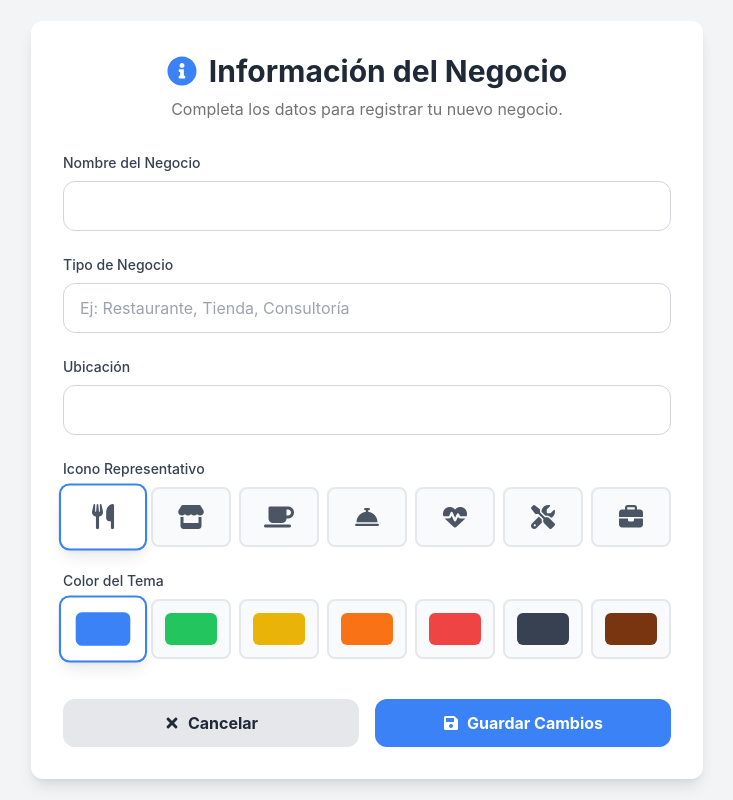
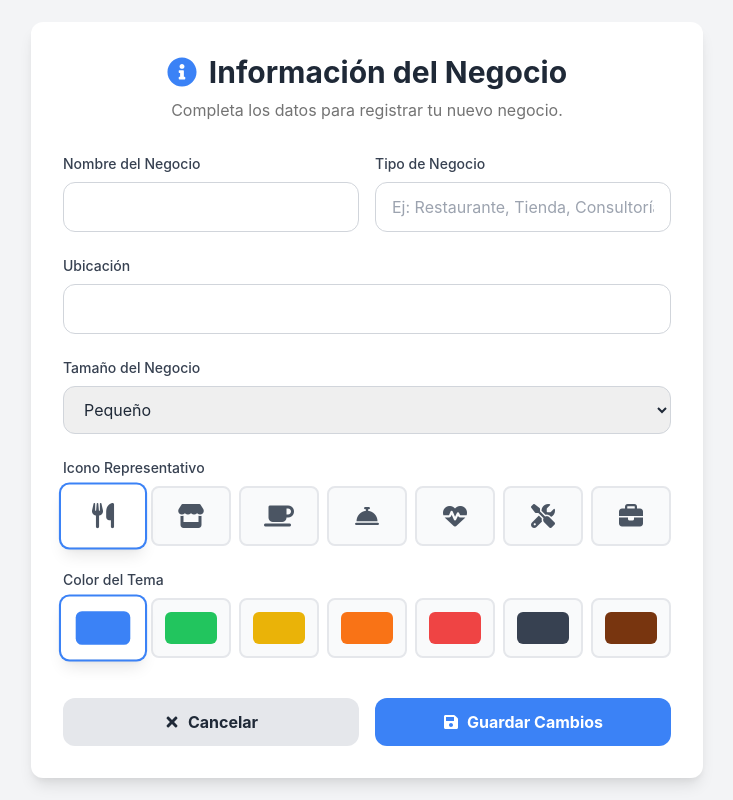
Before and after one commit to Krakedev-Development/frontend_entrepreneurship, a React (Vite) app: page /businesses/new in a window 1280 px wide. Shown: the whole page, without its empty margins (273-1006 px from the left). Built offline with nearby package versions, Linux system fonts and the light colour scheme; the HTML template or start-up script is replaced by a standard one.

Commit message:
Refactorizacion

```diff
--- a/src/core/businesses/infrastructure/ui/BusinessForm.tsx
+++ b/src/core/businesses/infrastructure/ui/BusinessForm.tsx
@@ -47,15 +47,15 @@ const colorOptions = [
     display: <div className="w-full h-8 rounded-md bg-primary-500"></div>,
   },
   {
-    value: "secondary-500",
-    display: <div className="w-full h-8 rounded-md bg-secondary-500"></div>,
+    value: "green-500",
+    display: <div className="w-full h-8 rounded-md bg-green-500"></div>,
   },
   {
-    value: "accent-500",
-    display: <div className="w-full h-8 rounded-md bg-accent-500"></div>,
+    value: "yellow-500",
+    display: <div className="w-full h-8 rounded-md bg-yellow-500"></div>,
   },
   {
-    value: "green-500",
+    value: "orange-500",
     display: <div className="w-full h-8 rounded-md bg-orange-500"></div>,
   },
   {
@@ -136,6 +136,7 @@ export function BusinessForm() {
         </header>
 
         <form onSubmit={handleSave} className="space-y-6">
+          <div className="grid grid-cols-2 gap-4">
             {/* Nombre del Negocio */}
             <div>
               <label
@@ -174,6 +175,7 @@ export function BusinessForm() {
                 required
               />
             </div>
+          </div>
 
           {/* Ubicación */}
           <div>
@@ -191,6 +193,28 @@ export function BusinessForm() {
               onChange={handleInputChange}
               className="w-full px-4 py-3 border border-neutral-300 rounded-brand focus:outline-none focus:ring-2 focus:ring-primary-500"
             />
+          </div>
+
+          {/* Tamaño del Negocio */}
+          <div>
+            <label
+              htmlFor="sizeId"
+              className="block text-sm font-medium text-neutral-700 mb-2"
+            >
+              Tamaño del Negocio
+            </label>
+            <select
+              id="sizeId"
+              name="sizeId"
+              value={formData.sizeId}
+              onChange={handleInputChange}
+              className="w-full px-4 py-3 border border-neutral-300 rounded-brand focus:outline-none focus:ring-2 focus:ring-primary-500"
+              required
+            >
+              <option value={1}>Pequeño</option>
+              <option value={2}>Mediano</option>
+              <option value={3}>Grande</option>
+            </select>
           </div>
 
           <VisualSelector
--- a/src/core/modules/infrastructure/ui/components/FinancialRecordForm.tsx
+++ b/src/core/modules/infrastructure/ui/components/FinancialRecordForm.tsx
@@ -1,8 +1,9 @@
 import { useState } from "react";
 import { type FinancialRecord } from "../../../domain/entities/FinancialRecord"
+import { FaTrash } from "react-icons/fa";
 
 // REFACTOR: Renamed to be more generic, as it handles "records" which could be costs, assets, etc.
-export function FinancialRecordForm() {
+export function FinancialRecordForma() {
   const [records, setRecords] = useState<FinancialRecord[]>([]);
 
   const total = records.reduce((sum, record) => {
@@ -84,11 +85,9 @@ export function FinancialRecordForm() {
                   onClick={() => removeRecord(record.id)}
                   // STYLE: Added an aria-label for better accessibility
                   aria-label="Remove record"
-                  className="p-2 text-gray-400 hover:text-red-500 transition-colors rounded-full hover:bg-red-50"
+                  className="p-2 text-red-500 hover:text-red-500 transition-colors rounded-full hover:bg-red-50 hover:cursor-pointer"
                 >
-                  <svg xmlns="http://www.w3.org/2000/svg" className="h-5 w-5" viewBox="0 0 20 20" fill="currentColor">
-                    <path fillRule="evenodd" d="M9 2a1 1 0 00-.894.553L7.382 4H4a1 1 0 000 2v10a2 2 0 002 2h8a2 2 0 002-2V6a1 1 0 100-2h-3.382l-.724-1.447A1 1 0 0011 2H9zM7 8a1 1 0 012 0v6a1 1 0 11-2 0V8zm5-1a1 1 0 00-1 1v6a1 1 0 102 0V8a1 1 0 00-1-1z" clipRule="evenodd"/>
-                  </svg>
+                  <FaTrash />
                 </button>
               </div>
             </div>
--- a/src/core/modules/infrastructure/ui/components/SimulationSection.tsx
+++ b/src/core/modules/infrastructure/ui/components/SimulationSection.tsx
@@ -1,5 +1,5 @@
 import { useState } from "react";
-import { FaRobot, FaCheckCircle, FaExclamationTriangle } from "react-icons/fa";
+import { FaRobot, FaCheckCircle, FaTrash, FaPlus, FaExclamationTriangle } from "react-icons/fa";
 import type { ModuleContent } from "../../../domain/entities/ModuleContent";
 import type { FinancialRecord } from "../../../domain/entities/FinancialRecord";
 import type {  ValidationResult } from "../../../domain/entities/ValidationResult";
@@ -29,13 +29,13 @@ function FinancialRecordForm({
       <button
         type="button"
         onClick={onAddRecord}
-        className="bg-secondary-600 hover:bg-secondary-700 text-white font-bold py-2 px-4 rounded-brand mb-4 shadow-sm inline-flex items-center"
+        className="bg-green-600 hover:bg-green-700 text-white font-bold py-2 px-4 rounded-brand mb-4 shadow-sm inline-flex items-center"
       >
-        <i className="fas fa-plus mr-2"></i>Añadir Costo
+        <FaPlus className="mr-2" />Añadir Costo
       </button>
 
       {records.length > 0 && (
-        <div className="space-y-4 overflow-y-auto max-h-96 pr-2 bg-secondary-50">
+        <div className="space-y-4 overflow-y-auto max-h-48 pr-2 bg-secondary-50">
           {records.map((record) => (
             <div key={record.id} className="flex gap-3 items-start">
               <div className="flex-1">
@@ -63,9 +63,7 @@ function FinancialRecordForm({
                   aria-label="Eliminar registro"
                   className="p-2 text-red-500 hover:text-red-600 transition-colors rounded-full hover:bg-red-50"
                 >
-                  <svg xmlns="http://www.w3.org/2000/svg" className="h-5 w-5" viewBox="0 0 20 20" fill="currentColor">
-                    <path fillRule="evenodd" d="M9 2a1 1 0 00-.894.553L7.382 4H4a1 1 0 000 2v10a2 2 0 002 2h8a2 2 0 002-2V6a1 1 0 100-2h-3.382l-.724-1.447A1 1 0 0011 2H9zM7 8a1 1 0 012 0v6a1 1 0 11-2 0V8zm5-1a1 1 0 00-1 1v6a1 1 0 102 0V8a1 1 0 00-1-1z" clipRule="evenodd" />
-                  </svg>
+                  <FaTrash />
                 </button>
               </div>
             </div>
```
Lines whose indentation alone changed are shown as unchanged.
